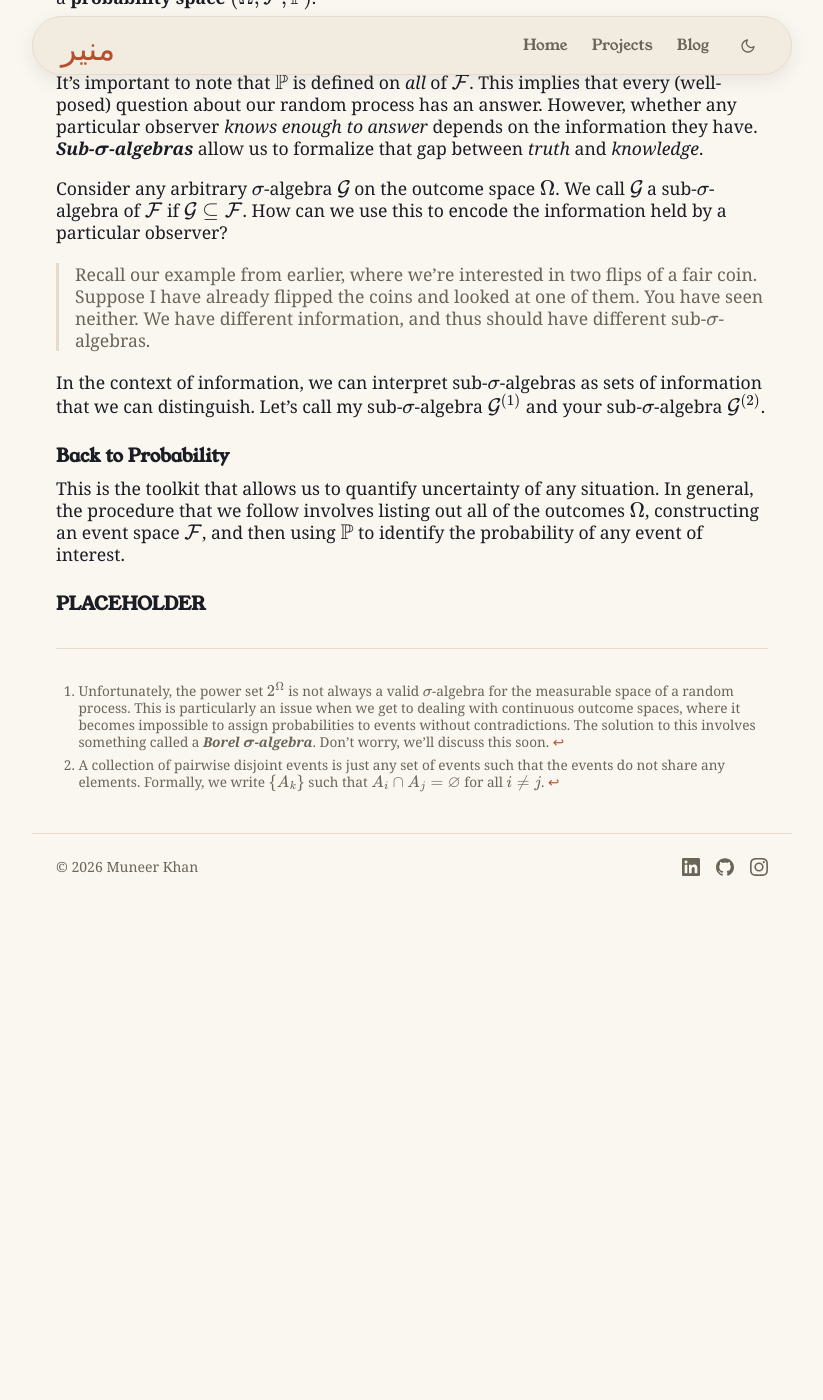
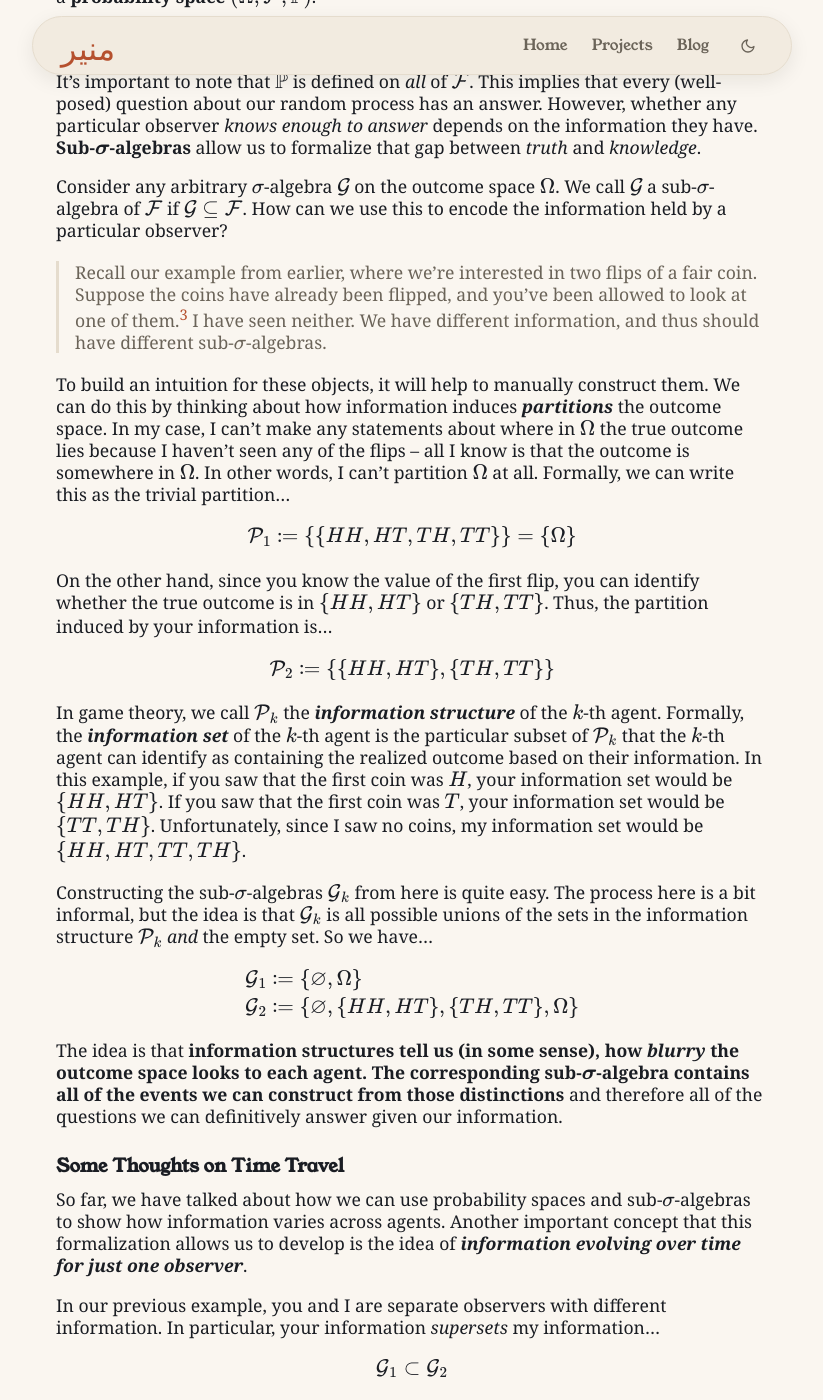
Before and after one commit to munkhan3/munkhan3.github.io, a Jekyll site: the page built from blogs/probability/some-measure-theory.md, in a window 1280 px wide and 1400 px high, scrolled down 1763 px. Shown: the whole window, without its empty margins (228-1051 px from the left). Built offline with Jekyll 4.4.1, drawn with Linux system fonts in a browser that asks for light colours; some web fonts are replaced; before the commit the page ends 2679 px from its top, so only the background shows below that; some of the changed text lies outside the part shown.

Commit message:
finished measure theory / information blog

```diff
--- a/blogs/probability/some-measure-theory.md
+++ b/blogs/probability/some-measure-theory.md
@@ -58,21 +59,67 @@ $$
 When we add this third component to the measurable space $$(\Omega, \mathcal{F})$$ we end up with a **probability space** $$(\Omega, \mathcal{F}, \mathbb{P})$$.
 
 <h3>A Whole Bunch of Greek</h3>
-It's important to note that $$\mathbb{P}$$ is defined on _all_ of $$\mathcal{F}$$. This implies that every (well-posed) question about our random process has an answer. However, whether any particular observer *knows enough to answer* depends on the information they have. ***Sub-$$\boldsymbol \sigma$$-algebras*** allow us to formalize that gap between _truth_ and _knowledge_.
+
+It's important to note that $$\mathbb{P}$$ is defined on _all_ of $$\mathcal{F}$$. This implies that every (well-posed) question about our random process has an answer. However, whether any particular observer _knows enough to answer_ depends on the information they have. **Sub-$$\boldsymbol \sigma$$-algebras** allow us to formalize that gap between _truth_ and _knowledge_.
 
 Consider any arbitrary $$\sigma$$-algebra $$\mathcal{G}$$ on the outcome space $$\Omega$$. We call $$\mathcal{G}$$ a sub-$$\sigma$$-algebra of $$\mathcal{F}$$ if $$\mathcal{G} \subseteq \mathcal{F}$$. How can we use this to encode the information held by a particular observer?
 
-> Recall our example from earlier, where we're interested in two flips of a fair coin. Suppose I have already flipped the coins and looked at one of them. You have seen neither. We have different information, and thus should have different sub-$$\sigma$$-algebras.
+> Recall our example from earlier, where we're interested in two flips of a fair coin. Suppose the coins have already been flipped, and you've been allowed to look at one of them.[^3] I have seen neither. We have different information, and thus should have different sub-$$\sigma$$-algebras.
 
-In the context of information, we can interpret sub-$$\sigma$$-algebras as sets of information that we can distinguish. Let's call my sub-$$\sigma$$-algebra $$\mathcal{G}^{(1)}$$ and your sub-$$\sigma$$-algebra $$\mathcal{G}^{(2)}$$.
+To build an intuition for these objects, it will help to manually construct them. We can do this by thinking about how information induces **_partitions_** the outcome space. In my case, I can't make any statements about where in $$\Omega$$ the true outcome lies because I haven't seen any of the flips -- all I know is that the outcome is somewhere in $$\Omega$$. In other words, I can't partition $$\Omega$$ at all. Formally, we can write this as the trivial partition...
 
-<h3>Back to Probability</h3>
-This is the toolkit that allows us to quantify uncertainty of any situation. In general, the procedure that we follow involves listing out all of the outcomes $$\Omega$$, constructing an event space $$\mathcal{F}$$, and then using $$\mathbb{P}$$ to identify the probability of any event of interest.
+$$
+\require{mathtools}
+\mathcal{P}_{1} \coloneqq \{\{HH, HT, TH, TT\}\} = \{\Omega\}
+$$
 
-<h3>PLACEHOLDER</h3>
+On the other hand, since you know the value of the first flip, you can identify whether the true outcome is in $$\{HH, HT\}$$ or $$\{TH, TT\}$$. Thus, the partition induced by your information is...
+
+$$
+\require{mathtools}
+\mathcal{P}_{2} \coloneqq \{\{HH, HT\}, \{TH, TT\}\}
+$$
+
+In game theory, we call $$\mathcal{P}_{k}$$ the **_information structure_** of the $$k$$-th agent. Formally, the **_information set_** of the $$k$$-th agent is the particular subset of $$\mathcal{P}_{k}$$ that the $$k$$-th agent can identify as containing the realized outcome based on their information. In this example, if you saw that the first coin was $$H$$, your information set would be $$\{HH, HT\}$$. If you saw that the first coin was $$T$$, your information set would be $$\{TT, TH\}$$. Unfortunately, since I saw no coins, my information set would be $$\{HH, HT, TT, TH\}$$.
+
+Constructing the sub-$$\sigma$$-algebras $$\mathcal{G}_{k}$$ from here is quite easy. The process here is a bit informal, but the idea is that $$\mathcal{G}_{k}$$ is all possible unions of the sets in the information structure $$\mathcal{P}_{k}$$ _and_ the empty set. So we have...
+
+$$
+\require{mathtools}
+\begin{align*}
+\mathcal{G}_{1} &\coloneqq \{\varnothing, \Omega\} \\
+
+\mathcal{G}_{2} &\coloneqq \{\varnothing, \{HH, HT\}, \{TH, TT\}, \Omega\}
+\end{align*}
+$$
+
+The idea is that **information structures tell us (in some sense), how _blurry_ the outcome space looks to each agent. The corresponding sub-$$\boldsymbol \sigma$$-algebra contains all of the events we can construct from those distinctions** and therefore all of the questions we can definitively answer given our information.
+
+<h3>Some Thoughts on Time Travel</h3>
+
+So far, we have talked about how we can use probability spaces and sub-$$\sigma$$-algebras to show how information varies across agents. Another important concept that this formalization allows us to develop is the idea of _**information evolving over time for just one observer**_.
+
+In our previous example, you and I are separate observers with different information. In particular, your information _supersets_ my information...
+
+$$
+\mathcal{G}_{1} \subset \mathcal{G}_{2}
+$$
+
+Given this structure, we can instead imagine _one_ observer viewing two flips of a fair coin that proceed sequentially. At first, the observer sees no flips and has sub-$$\sigma$$-algebra $$\mathcal{G}_{1}$$. Once the first coin is flipped, the observer has sub-$$\sigma$$-algebra $$\mathcal{G}_{2}$$. Once the second coin is flipped, the observer can partition the outcome space on every individual outcome so we have $$\mathcal{G}_3 = \mathcal{F}$$. Notice that this is an sequence of $$\sigma$$-algebras _indexed by time_...
+
+$$
+\require{mathtools}
+\{\mathcal{G}_t\}_{t=1}^3 \coloneqq \{\mathcal{G}_1, \mathcal{G}_2, \mathcal{G}_3\} \quad \textrm{with} \quad \mathcal{G}_{1} \subset \mathcal{G}_{2} \subset \mathcal{G}_3 = \mathcal{F}
+$$
+
+We call any non-decreasing sequence of $$\sigma$$-algebras _indexed by time_ a **_filtration_**. Over time, our ability to distinguish between the possible outcomes should become more precise as we gather more information.[^4] As a result, our sub-$$\sigma$$-algebra should get larger. This concept is quite important in fields like quantitative trading, where an observer must dynamically update their predictions / valuations as quickly as possible as new information is received.
 
 ---
 
-[^1]: Unfortunately, the power set $$2^\Omega$$ is not always a valid $$\sigma$$-algebra for the measurable space of a random process. This is particularly an issue when we get to dealing with continuous outcome spaces, where it becomes impossible to assign probabilities to events without contradictions. The solution to this involves something called a **_Borel $$\boldsymbol \sigma$$-algebra_**. Don't worry, we'll discuss this soon.
+[^1]: Unfortunately, the power set $$2^\Omega$$ is not always a valid $$\sigma$$-algebra for the measurable space of a random process. This is particularly an issue when we get to dealing with continuous outcome spaces, where it becomes impossible to assign probabilities to events without contradictions. The solution to this involves something called a **_Borel $$\boldsymbol \sigma$$-algebra_**.
 
 [^2]: A collection of pairwise disjoint events is just any set of events such that the events do not share any elements. Formally, we write $$\{A_k\}$$ such that $$A_i \cap A_j = \varnothing$$ for all $$i \neq j$$.
+
+[^3]: There's technically a [very sneaky issue](https://en.wikipedia.org/wiki/Boy_or_girl_paradox) with this phrasing. To avoid this issue here, we'll assume that the coins were flipped in sequence and I looked at the first coin.
+
+[^4]: I use the word "should" because we assume no misinformation here. It's not necessarily the case in reality that everything we colloquially refer to as "information" is quality signal as opposed to noise.
```
Also changed, not shown: other parts of blogs/probability/some-measure-theory.md (+2 -1 lines).
